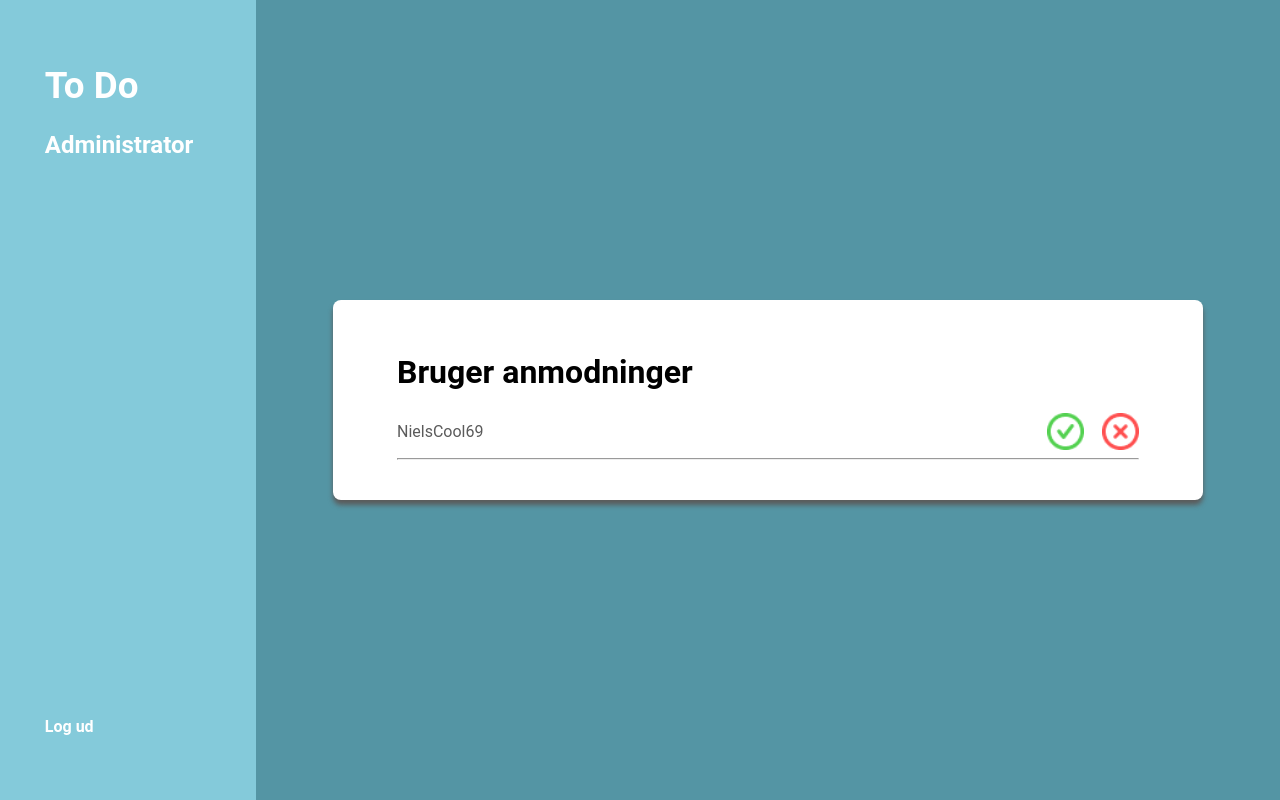
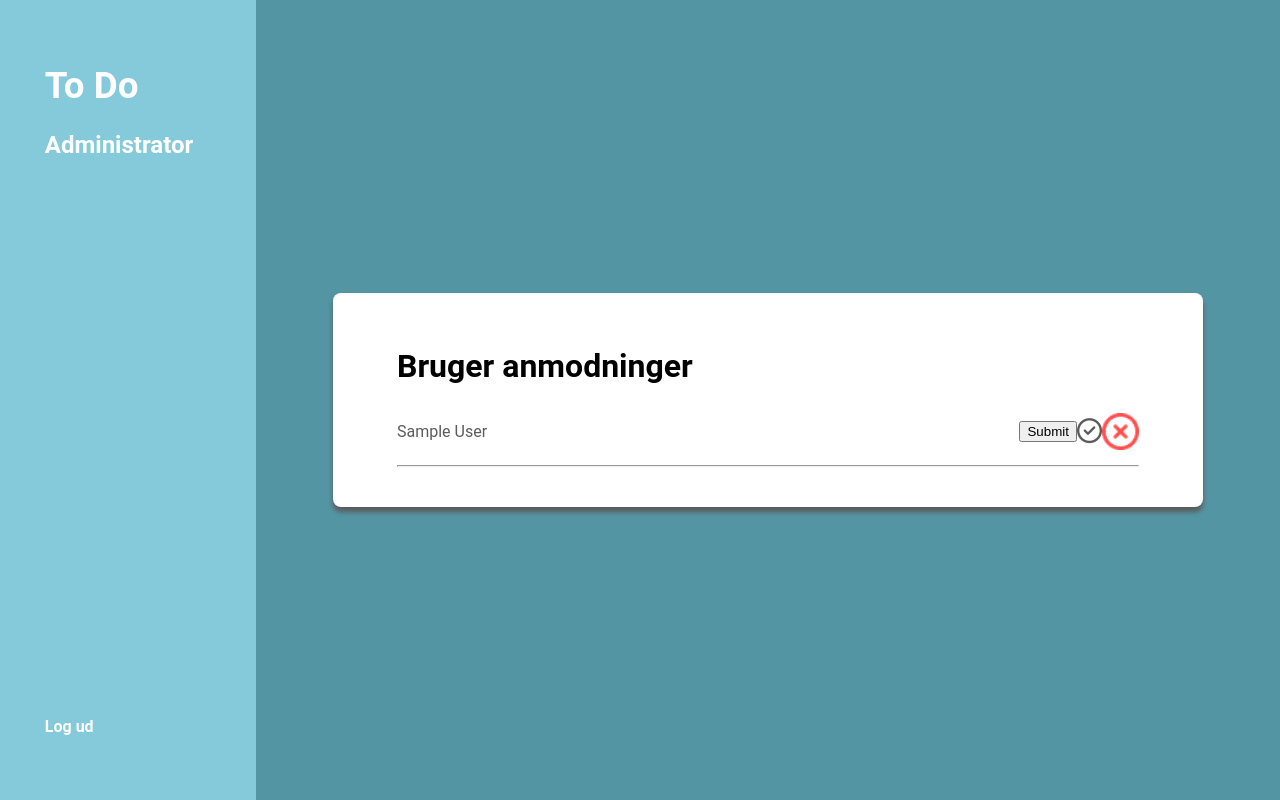
Before and after one commit to toby044/toDoProject, a PHP site: page /administration.php in a window 1280 px wide. Run offline with PHP 8.4, Linux system fonts and the light colour scheme; tables that the repository leaves empty or names only in its code hold one stand-in row (values such as "Sample post"); some libraries are stand-ins or nearby versions.

Commit message:
Tobias kode indført

```diff
--- a/administration.php
+++ b/administration.php
@@ -1,3 +1,23 @@
+<?php
+
+include('db_conn.php');
+
+// Query statement
+$sql = 'SELECT * FROM users';
+
+// Resultat af query
+$result = mysqli_query($conn, $sql);
+
+// Fetch resultater
+$data = mysqli_fetch_all($result, MYSQLI_ASSOC);
+
+// Frisæt resultat fra hukommelsen
+mysqli_free_result($result);
+
+// Luk forbindelse
+mysqli_close($conn);
+
+?>
 <!DOCTYPE html>
 <html lang="en">
 
@@ -22,9 +42,24 @@
             <div class="main-container b-radius">
                 <h1>Bruger anmodninger</h1>
                 <div class="flexStart">
-                    <p style="width: 50%;" class="noMargin">NielsCool69</p>
+                    <!--<p style="width: 50%;" class="noMargin">NielsCool69</p>-->
+                    <div class="container-admin" style="width: 50%;">
+                        <div class="row-admin flexStart">
+                            <?php foreach($data as $databyte){?>
+                            <div class="col-admin">
+                                <div class="user-admin">
+                                    <div class="user-content-admin flexStart">
+                                        <p style='margin-right:18px;'><?php echo htmlspecialchars($databyte['name']); ?></p>
+                                    </div>
+                                </div>
+                            </div>
+                            <?php } ?>
+                        </div>
+                    </div>
                     <form class="flexEnd" method="post" style="width: 50%;">
-                        <input name="accepted" class="accepted" type="submit"></input>
+                        <input name="accepted" type="submit">
+                            <i class="fa fa-regular fa-circle-check"></i>
+                        </input>
                         <input name="notAccepted" class="notAccepted" type="submit"></input>
                     </form>
                 </div>
```
